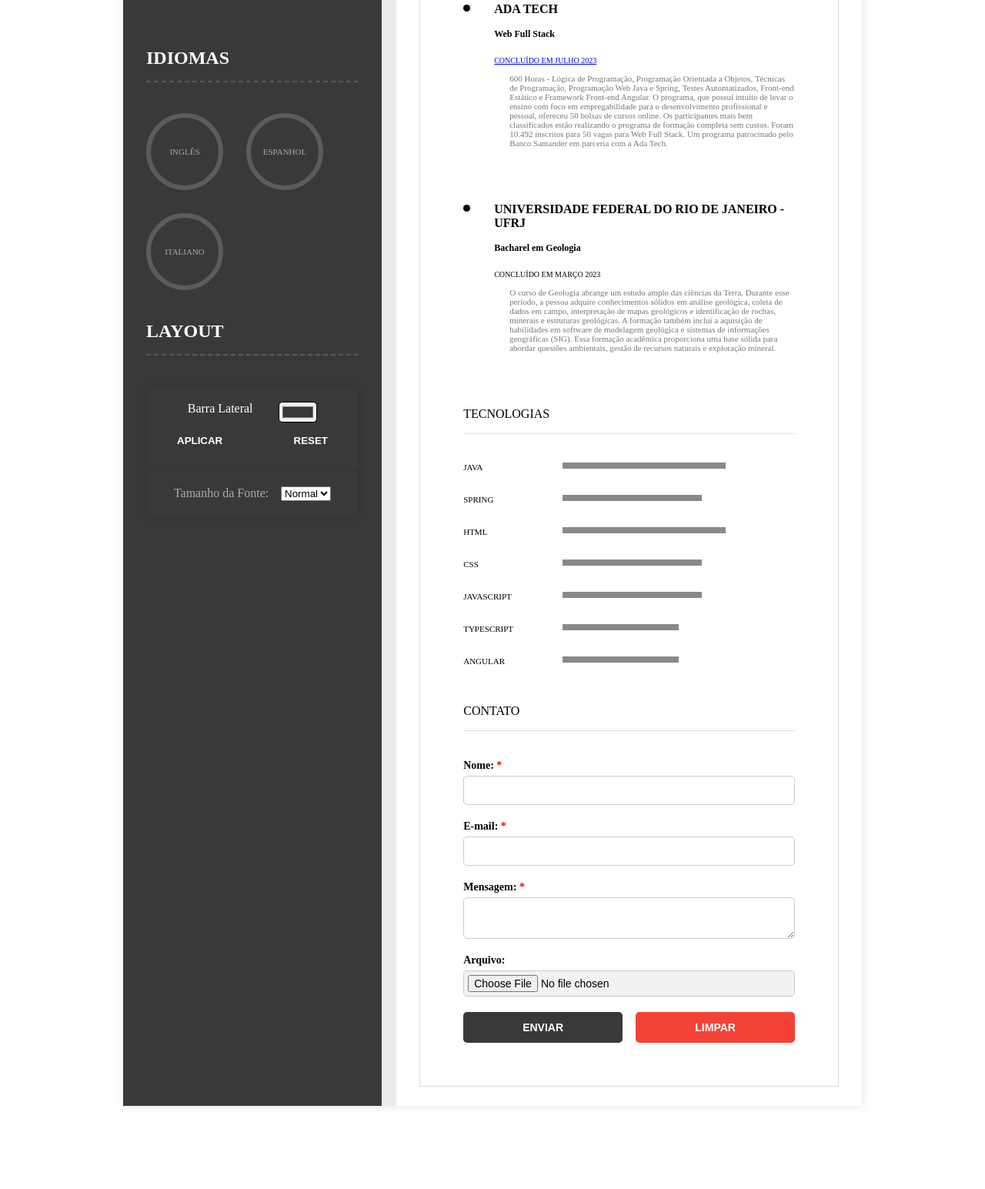
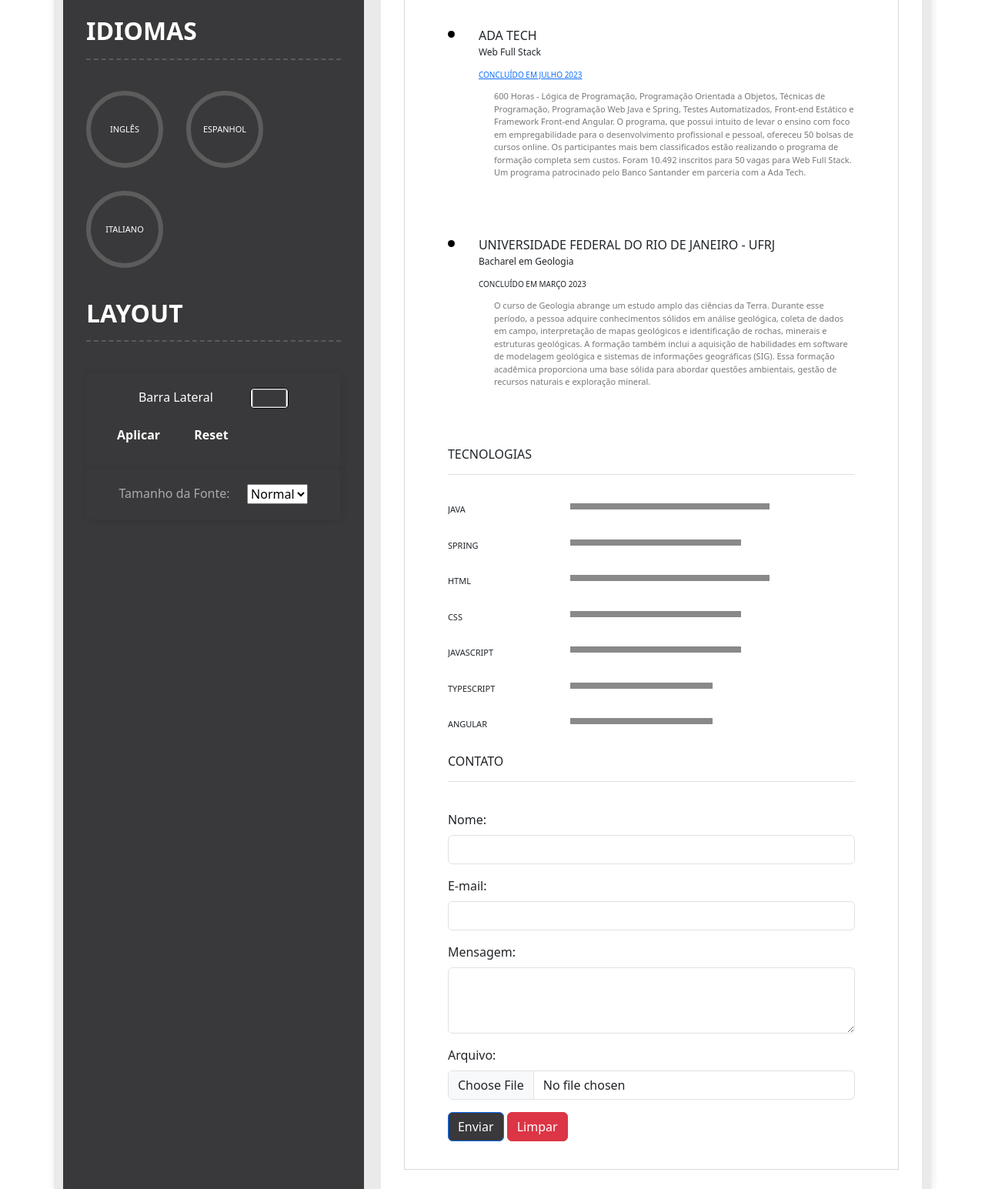
Before and after one commit to pizardini/Tarefa-CV, a plain HTML site: page index.html in a window 1280 px wide. Shown: the part 1218-2763 px from the top of the page at 77% size. Before the commit the page ends 2675 px from the top, so only its background shows below. Drawn offline with nearby package versions, Linux system fonts and the light colour scheme.

Commit message:
form e tooltip via bootstrap

```diff
--- a/index.html
+++ b/index.html
@@ -5,6 +5,8 @@
     <meta name="viewport" content="width=device-width, initial-scale=1.0">
     <link rel="stylesheet" href="style.css">
     <link rel="stylesheet" href="https://fonts.googleapis.com/css2?family=Material+Symbols+Outlined:opsz,wght,FILL,GRAD@24,400,0,0" />
+    <link href="https://cdn.jsdelivr.net/npm/bootstrap@5.3.2/dist/css/bootstrap.min.css" rel="stylesheet" integrity="sha384-T3c6CoIi6uLrA9TneNEoa7RxnatzjcDSCmG1MXxSR1GAsXEV/Dwwykc2MPK8M2HN" crossorigin="anonymous">
+    <script src="https://cdn.jsdelivr.net/npm/bootstrap@5.3.2/dist/js/bootstrap.bundle.min.js" integrity="sha384-C6RzsynM9kWDrMNeT87bh95OGNyZPhcTNXj1NW7RuBCsyN/o0jlpcV8Qyq46cDfL" crossorigin="anonymous"></script>
     <script src="https://code.jquery.com/jquery-3.6.0.min.js"></script>
     <title>Curriculum Vitae</title>
 </head>
@@ -71,18 +73,15 @@
             <h2 class="heading heading-light">Idiomas</h2>
             <div class="idiomas">
               <div class="idioma">
-                <span class="idioma-texto">Inglês
-                  <span class="tooltiptext">Avançado</span>
+                <span class="idioma-texto" data-bs-toggle="tooltip" data-bs-placement="top" data-bs-title="Avançado">Inglês
                 </span>
               </div>
               <div class="idioma">
-                <span class="idioma-texto">Espanhol
-                  <span class="tooltiptext">Básico</span>
+                <span class="idioma-texto" data-bs-toggle="tooltip" data-bs-placement="top" data-bs-title="Básico">Espanhol
                 </span>
               </div>
               <div class="idioma">
-                <span class="idioma-texto">Italiano
-                  <span class="tooltiptext">Básico</span>
+                <span class="idioma-texto" data-bs-toggle="tooltip" data-bs-placement="top" data-bs-title="Básico">Italiano
                 </span>
               </div>
             </div>
@@ -248,18 +247,28 @@
                     action="https://formspree.io/f/xqkvqjdn"
                     method="post"
                     autocomplete="off"
-                    enctype="multipart/form-data">
-                <label for="nome">Nome: <span>*</span></label>
-                <input type="text" name="nome" required>
-                <label for="email">E-mail: <span>*</span></label>
-                <input type="email" name="email" required>
-                <label for="mensagem">Mensagem: <span>*</span></label>
-                <textarea name="mensagem" required></textarea>
-                <label for="upload">Arquivo:</label>
-                <input type="file" name="upload" accept=".pdf, image/*">
-                <div class="buttons">
-                  <input type="submit" value="Enviar" style="background-color: #39383a;"> <input type="reset" value="Limpar" style="background-color: #f44336;">
-                </div>
+                    enctype="multipart/form-data"
+                    >
+                    <!-- class="needs-validation was-validated"
+                    novalidate="" -->
+                  <div class="mb-3">
+                    <label for="nome" class="form-label">Nome:</label>
+                    <input type="text" name="nome" class="form-control" required>
+                  </div>
+                  <div class="mb-3">
+                    <label for="email" class="form-label">E-mail:</label>
+                    <input type="email" name="email" class="form-control" required>
+                  </div>
+                  <div class="mb-3">
+                    <label for="mensagem" class="form-label">Mensagem:</label>
+                    <textarea class="form-control" name="mensagem" rows="3" required></textarea>
+                  </div>
+                  <div class="mb-3">
+                    <label for="upload" class="form-label">Arquivo:</label>
+                    <input class="form-control" type="file" name="upload" accept=".pdf, image/*">
+                  </div>
+                  <button type="submit" class="btn btn-primary" style="background-color: #39383a;">Enviar</button>
+                  <input type="reset" class="btn btn-danger" value="Limpar">
                 </form>
             </div>
           </div>
--- a/script.js
+++ b/script.js
@@ -60,3 +60,6 @@ fontSizeSelector.addEventListener('change', function () {
   const selectedValue = fontSizeSelector.value;
   changeFontSize(selectedValue);
 });
+
+const tooltipTriggerList = document.querySelectorAll('[data-bs-toggle="tooltip"]')
+const tooltipList = [...tooltipTriggerList].map(tooltipTriggerEl => new bootstrap.Tooltip(tooltipTriggerEl))
--- a/style.css
+++ b/style.css
@@ -104,24 +104,12 @@ address {
   font-weight: 600;
 }
 
-.idioma-texto .tooltiptext {
-  visibility: hidden;
+.idioma-texto {
   width: 120px;
-  background-color: black;
   color: #fff;
   text-align: center;
   padding: 5px 0;
   border-radius: 6px;
-
-  position: absolute;
-  z-index: 1;
-  bottom: 100%;
-  left: 50%;
-  margin-left: -60px;
-}
-
-.idioma-texto:hover .tooltiptext {
-  visibility: visible;
 }
 
 .layouts {
@@ -398,84 +386,3 @@ background-color: #fff;
     }
 
   }
-
-  /* Formulário */
-.form {
-  margin-top: 50px;
-}
-
-.form label {
-  display: block;
-  font-size: 14px;
-  font-weight: 600;
-  margin-bottom: 5px;
-}
-
-.form input[type="text"],
-.form input[type="email"],
-.form textarea,
-.form input[type="file"],
-.form input[type="submit"],
-.form input[type="reset"] {
-  width: 100%;
-  padding: 10px;
-  margin-bottom: 20px;
-  border: 1px solid #ccc;
-  border-radius: 5px;
-  font-size: 14px;
-}
-
-.form input[type="submit"],
-.form input[type="reset"] {
-  background-color: #39383a;
-  color: #fff;
-  border: none;
-  cursor: pointer;
-  padding: 12px 20px;
-  font-weight: 600;
-  text-transform: uppercase;
-  transition: background-color 0.3s ease;
-}
-
-.form input[type="submit"]:hover,
-.form input[type="reset"]:hover {
-  background-color: #555;
-}
-
-.form input[type="file"] {
-  padding: 5px;
-  background-color: #f1f1f1;
-}
-
-.form span {
-  color: red;
-  font-weight: bold;
-}
-
-.form label,
-.form input,
-.form textarea {
-  display: block;
-}
-
-
-.form textarea {
-  resize: vertical;
-}
-
-
-.form .error-message {
-  color: red;
-  font-size: 12px;
-}
-
-.buttons {
-  display: flex;
-  justify-content: space-between;
-  align-items: center;
-}
-
-.buttons input[type="submit"],
-.buttons input[type="reset"] {
-  flex-basis: 48%;
-}
```
